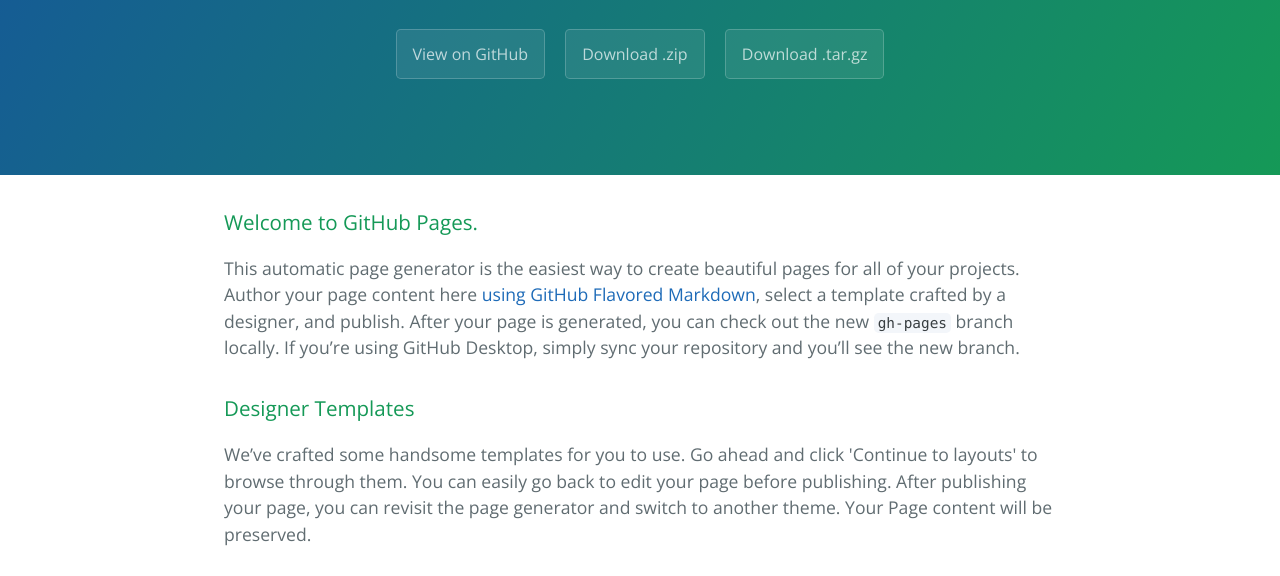
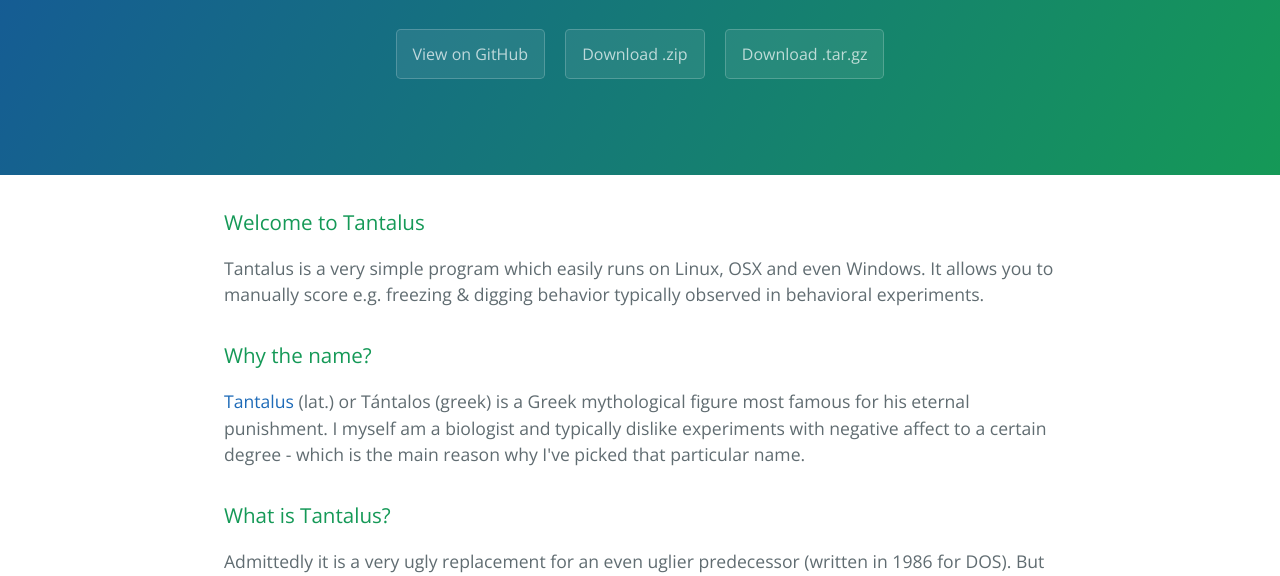
Before and after one commit to AGenews/tantalus, a plain HTML site: page index.html in a window 1280 px wide. Shown: the part 208-784 px from the top of the page. Drawn offline with nearby package versions, Linux system fonts and the light colour scheme.

```diff
--- a/index.html
+++ b/index.html
@@ -12,7 +12,7 @@
   <body>
     <section class="page-header">
       <h1 class="project-name">Tantalus</h1>
-      <h2 class="project-tagline">This little app allows you to score behavior.</h2>
+      <h2 class="project-tagline">This little app allows you to score behavior. </h2>
       <a href="https://github.com/AGenews/tantalus" class="btn">View on GitHub</a>
       <a href="https://github.com/AGenews/tantalus/zipball/master" class="btn">Download .zip</a>
       <a href="https://github.com/AGenews/tantalus/tarball/master" class="btn">Download .tar.gz</a>
@@ -20,19 +20,19 @@
 
     <section class="main-content">
       <h3>
-<a id="welcome-to-github-pages" class="anchor" href="#welcome-to-github-pages" aria-hidden="true"><span class="octicon octicon-link"></span></a>Welcome to GitHub Pages.</h3>
+<a id="welcome-to-tantalus" class="anchor" href="#welcome-to-tantalus" aria-hidden="true"><span class="octicon octicon-link"></span></a>Welcome to Tantalus</h3>
 
-<p>This automatic page generator is the easiest way to create beautiful pages for all of your projects. Author your page content here <a href="https://guides.github.com/features/mastering-markdown/">using GitHub Flavored Markdown</a>, select a template crafted by a designer, and publish. After your page is generated, you can check out the new <code>gh-pages</code> branch locally. If you’re using GitHub Desktop, simply sync your repository and you’ll see the new branch.</p>
+<p>Tantalus is a very simple program which easily runs on Linux, OSX and even Windows. It allows you to manually score e.g. freezing &amp; digging behavior typically observed in behavioral experiments.</p>
 
 <h3>
-<a id="designer-templates" class="anchor" href="#designer-templates" aria-hidden="true"><span class="octicon octicon-link"></span></a>Designer Templates</h3>
+<a id="why-the-name" class="anchor" href="#why-the-name" aria-hidden="true"><span class="octicon octicon-link"></span></a>Why the name?</h3>
 
-<p>We’ve crafted some handsome templates for you to use. Go ahead and click 'Continue to layouts' to browse through them. You can easily go back to edit your page before publishing. After publishing your page, you can revisit the page generator and switch to another theme. Your Page content will be preserved.</p>
+<p><a href="https://en.wikipedia.org/wiki/Tantalus">Tantalus</a> (lat.) or Tántalos (greek) is a Greek mythological figure most famous for his eternal punishment. I myself am a biologist and typically dislike experiments with negative affect to a certain degree - which is the main reason why I've picked that particular name.</p>
 
 <h3>
-<a id="creating-pages-manually" class="anchor" href="#creating-pages-manually" aria-hidden="true"><span class="octicon octicon-link"></span></a>Creating pages manually</h3>
+<a id="what-is-tantalus" class="anchor" href="#what-is-tantalus" aria-hidden="true"><span class="octicon octicon-link"></span></a>What is Tantalus?</h3>
 
-<p>If you prefer to not use the automatic generator, push a branch named <code>gh-pages</code> to your repository to create a page manually. In addition to supporting regular HTML content, GitHub Pages support Jekyll, a simple, blog aware static site generator. Jekyll makes it easy to create site-wide headers and footers without having to copy them across every page. It also offers intelligent blog support and other advanced templating features.</p>
+<p>Admittedly it is a very ugly replacement for an even uglier predecessor (written in 1986 for DOS). But my plans for May-July 2016 are to  make a better version of it.-</p>
 
 <h3>
 <a id="authors-and-contributors" class="anchor" href="#authors-and-contributors" aria-hidden="true"><span class="octicon octicon-link"></span></a>Authors and Contributors</h3>
```
Also changed, not shown: params.json (+1 -1 lines).
